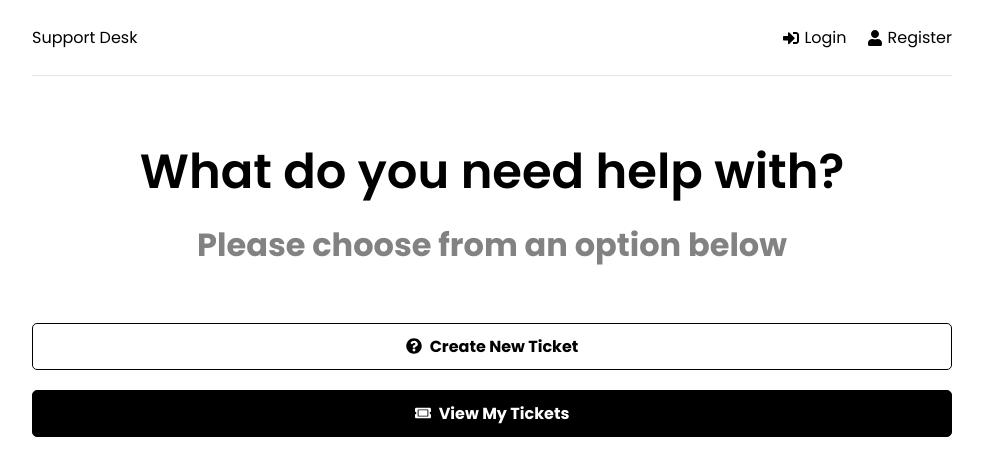
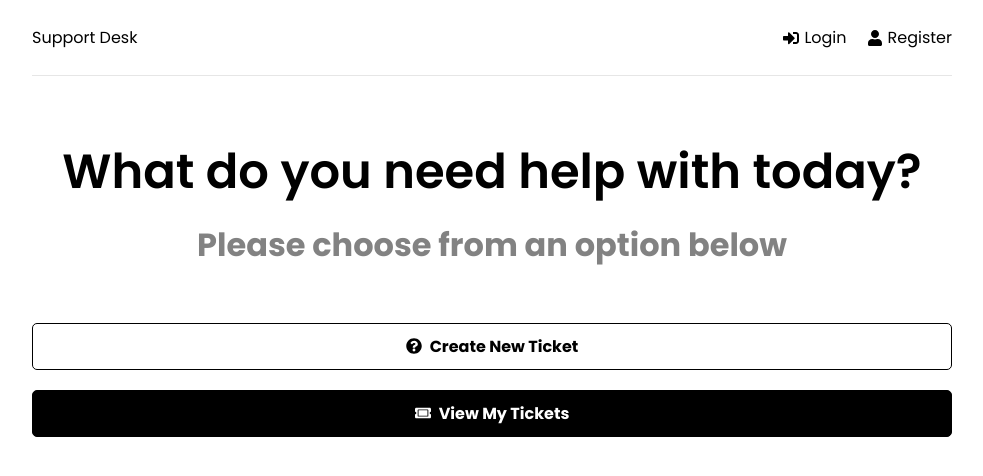
Before and after one commit to bekza/support-desk, a React (Create React App) app in the folder frontend/: page / in a window 1280 px wide. Shown: the top 476 px of the page, without its empty margins (148-1131 px from the left). Built offline with nearby package versions, Linux system fonts and the light colour scheme.

Commit message:
test deploy change

```diff
--- a/frontend/src/pages/Home.jsx
+++ b/frontend/src/pages/Home.jsx
@@ -5,7 +5,7 @@ function Home() {
   return (
     <>
       <section className='heading'>
-        <h1>What do you need help with?</h1>
+        <h1>What do you need help with today?</h1>
         <p>Please choose from an option below</p>
       </section>
       <Link to='/new-ticket' className='btn btn-reverse btn-block'>
```
